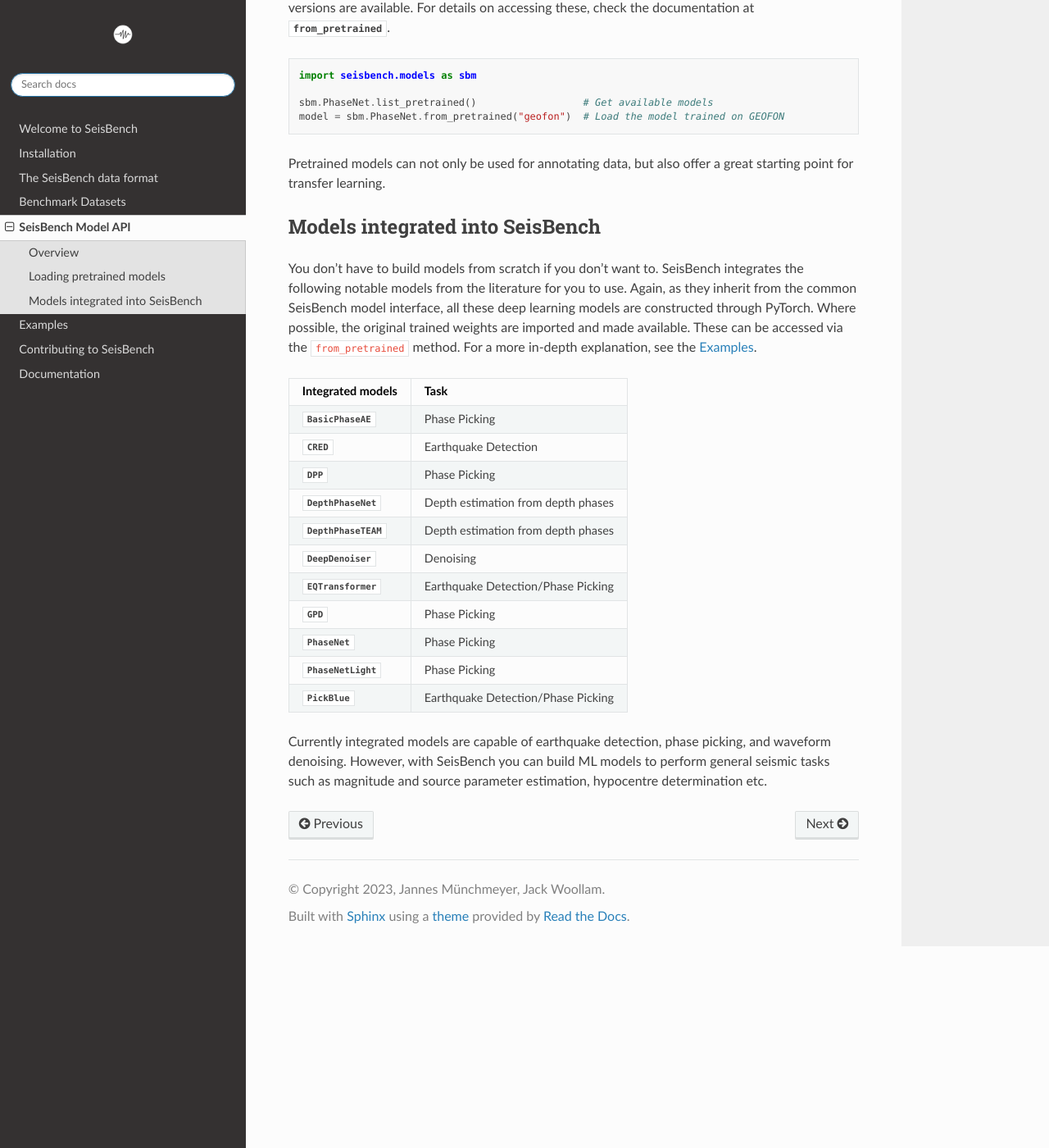
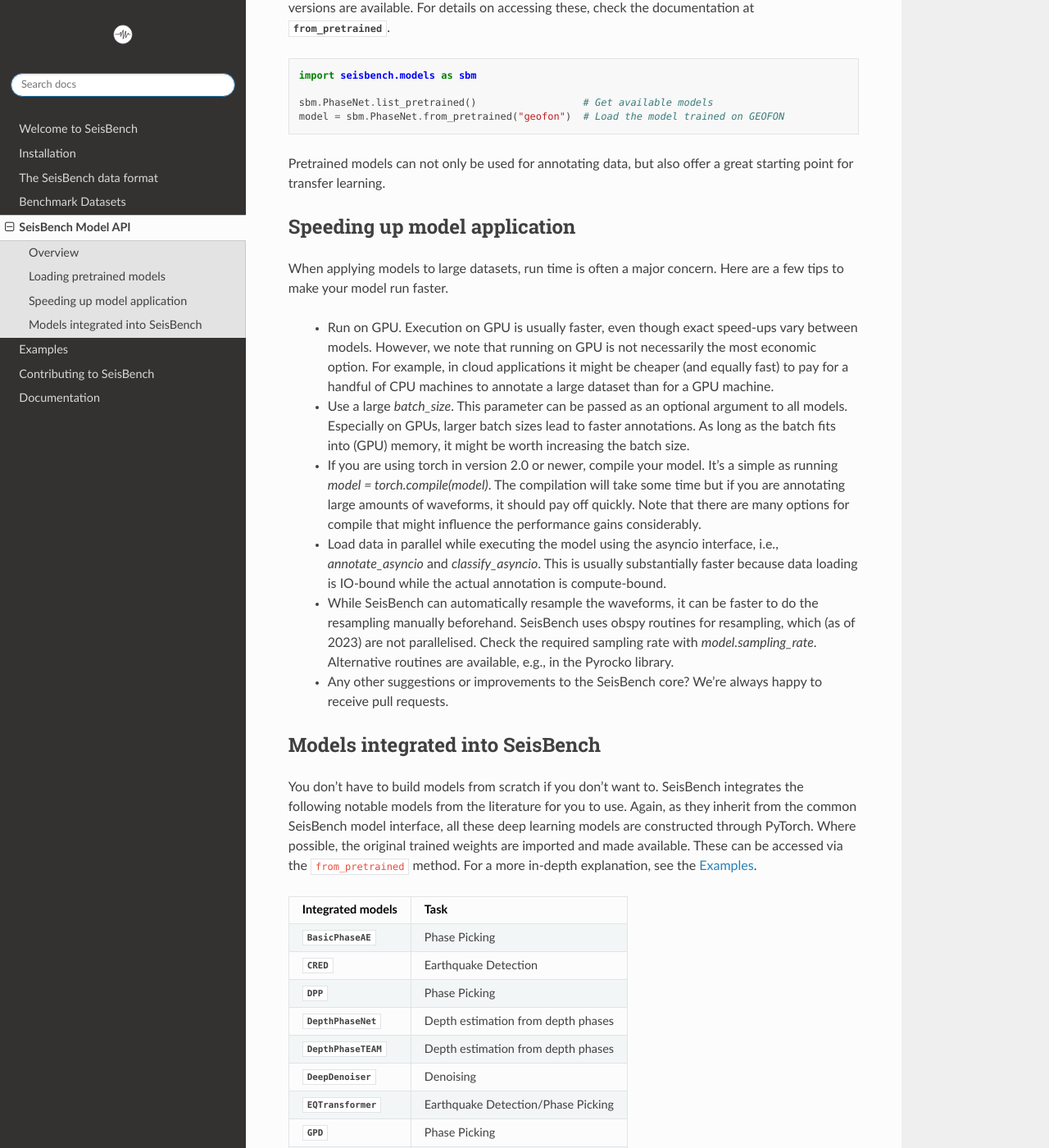
Before and after one commit to seisbench/seisbench, a Sphinx documentation site: the page built from docs/pages/models.rst, in a window 1280 px wide and 1400 px high, scrolled down 1065 px. Shown: the whole window at 82% size. Built offline with Sphinx 7.4.7 and the Read the Docs theme 2.0.0, drawn with Linux system fonts in a browser that asks for light colours.

Commit message:
Document options to speed-up the model application

```diff
--- a/docs/pages/models.rst
+++ b/docs/pages/models.rst
@@ -53,6 +53,28 @@
 
 Pretrained models can not only be used for annotating data, but also offer a great starting point for transfer learning.
 
+Speeding up model application
+-----------------------------
+
+When applying models to large datasets, run time is often a major concern.
+Here are a few tips to make your model run faster.
+
+ - Run on GPU. Execution on GPU is usually faster, even though exact speed-ups vary between models. However, we note
+   that running on GPU is not necessarily the most economic option. For example, in cloud applications it might be
+   cheaper (and equally fast) to pay for a handful of CPU machines to annotate a large dataset than for a GPU machine.
+ - Use a large `batch_size`. This parameter can be passed as an optional argument to all models.
+   Especially on GPUs, larger batch sizes lead to faster annotations. As long as the batch fits into (GPU) memory,
+   it might be worth increasing the batch size.
+ - If you are using torch in version 2.0 or newer, compile your model. It's a simple as running `model = torch.compile(model)`.
+   The compilation will take some time but if you are annotating large amounts of waveforms, it should pay off quickly.
+   Note that there are many options for compile that might influence the performance gains considerably.
+ - Load data in parallel while executing the model using the asyncio interface, i.e., `annotate_asyncio` and `classify_asyncio`.
+   This is usually substantially faster because data loading is IO-bound while the actual annotation is compute-bound.
+ - While SeisBench can automatically resample the waveforms, it can be faster to do the resampling manually beforehand.
+   SeisBench uses obspy routines for resampling, which (as of 2023) are not parallelised. Check the required sampling
+   rate with `model.sampling_rate`. Alternative routines are available, e.g., in the Pyrocko library.
+ - Any other suggestions or improvements to the SeisBench core? We're always happy to receive pull requests.
+
 Models integrated into SeisBench
 --------------------------------
 
```
